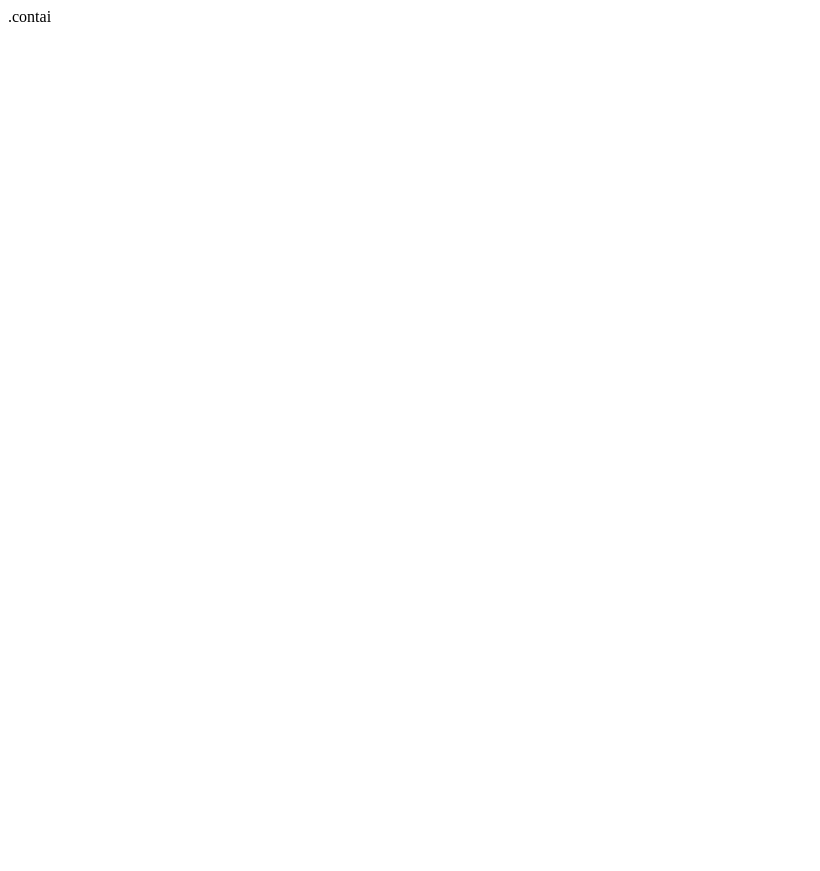
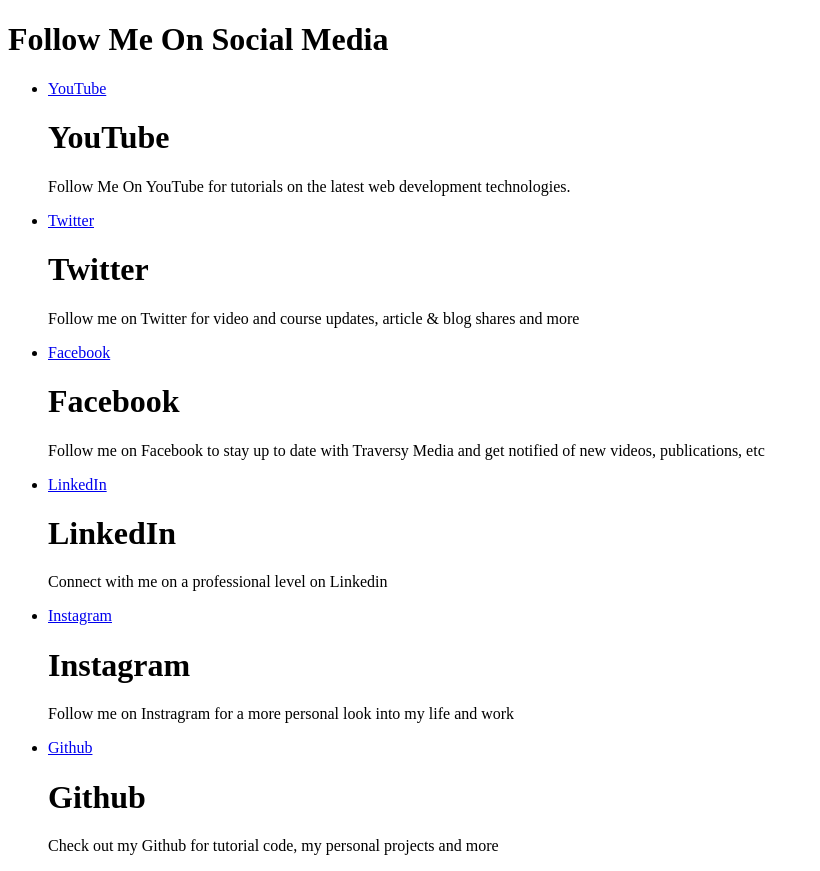
Before and after one commit to infiniteoo/HTMLCSS-social_media_accordion, a plain HTML site: page index.html in a window 1280 px wide. Shown: the whole page, without its empty margins (0-820 px from the left). Before the commit the page ends 800 px from the top, so only its background shows below. Drawn offline with Linux system fonts and the light colour scheme.

Commit message:
created our basic html accordion and inserted the various social media apps

```diff
--- a/index.html
+++ b/index.html
@@ -8,6 +8,66 @@
     <title>Social Media Accordion</title>
 </head>
 <body>
-    .contai
+    <div class="container">
+        <header>
+            <h1>Follow Me On Social Media</h1>
+        </header>
+        <ul class="accordion">
+            <li class="tab">
+                <div class="social youtube">
+                    <a href="https://www.youtube.com" target="_blank">YouTube</a>
+                </div>
+                <div class="content">
+                    <h1>YouTube</h1>
+                    <p>Follow Me On YouTube for tutorials on the latest web development technologies.</p>
+                </div>
+            </li>
+            <li class="tab">
+                <div class="social twitter">
+                  <a href="https://twitter.com" target="_blank">Twitter</a>
+                </div>
+                <div class="content">
+                  <h1>Twitter</h1>
+                  <p>Follow me on Twitter for video and course updates, article & blog shares and more</p>
+                </div>
+              </li>
+              <li class="tab">
+                <div class="social facebook">
+                  <a href="https://facebook.com" target="_blank">Facebook</a>
+                </div>
+                <div class="content">
+                  <h1>Facebook</h1>
+                  <p>Follow me on Facebook to stay up to date with Traversy Media and get notified of new videos, publications, etc</p>
+                </div>
+              </li>
+              <li class="tab">
+                <div class="social linkedin">
+                  <a href="https://www.linkedin.com" target="_blank">LinkedIn</a>
+                </div>
+                <div class="content">
+                  <h1>LinkedIn</h1>
+                  <p>Connect with me on a professional level on Linkedin</p>
+                </div>
+              </li>
+              <li class="tab">
+                <div class="social instagram">
+                  <a href="http://instagram.com" target="_blank">Instagram</a>
+                </div>
+                <div class="content">
+                  <h1>Instagram</h1>
+                  <p>Follow me on Instragram for a more personal look into my life and work</p>
+                </div>
+              </li>
+              <li class="tab">
+                <div class="social github">
+                  <a href="http://github.com" target="_blank">Github</a>
+                </div>
+                <div class="content">
+                  <h1>Github</h1>
+                  <p>Check out my Github for tutorial code, my personal projects and more</p>
+                </div>
+              </li>
+        </ul>
+    </div>
 </body>
 </html>
```
